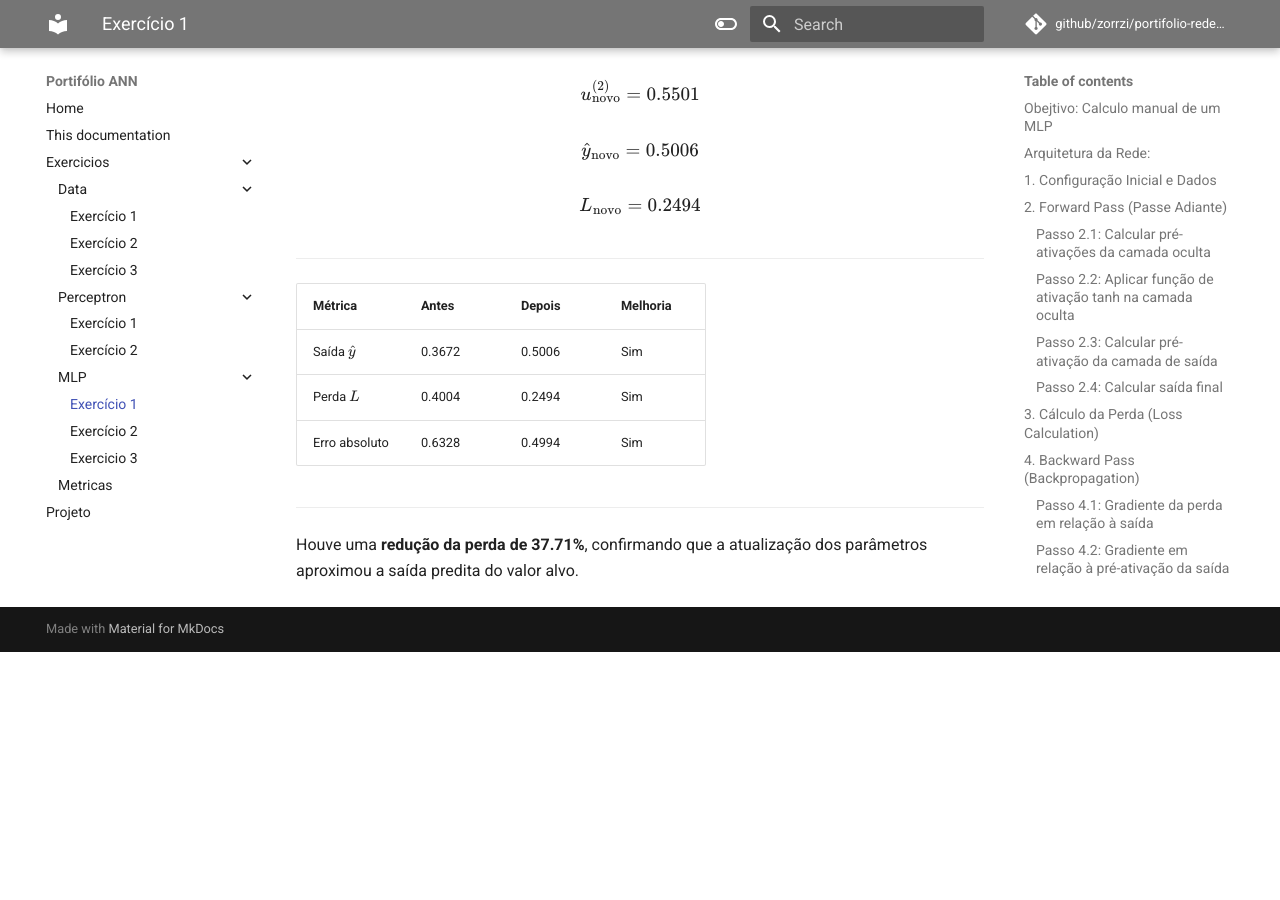
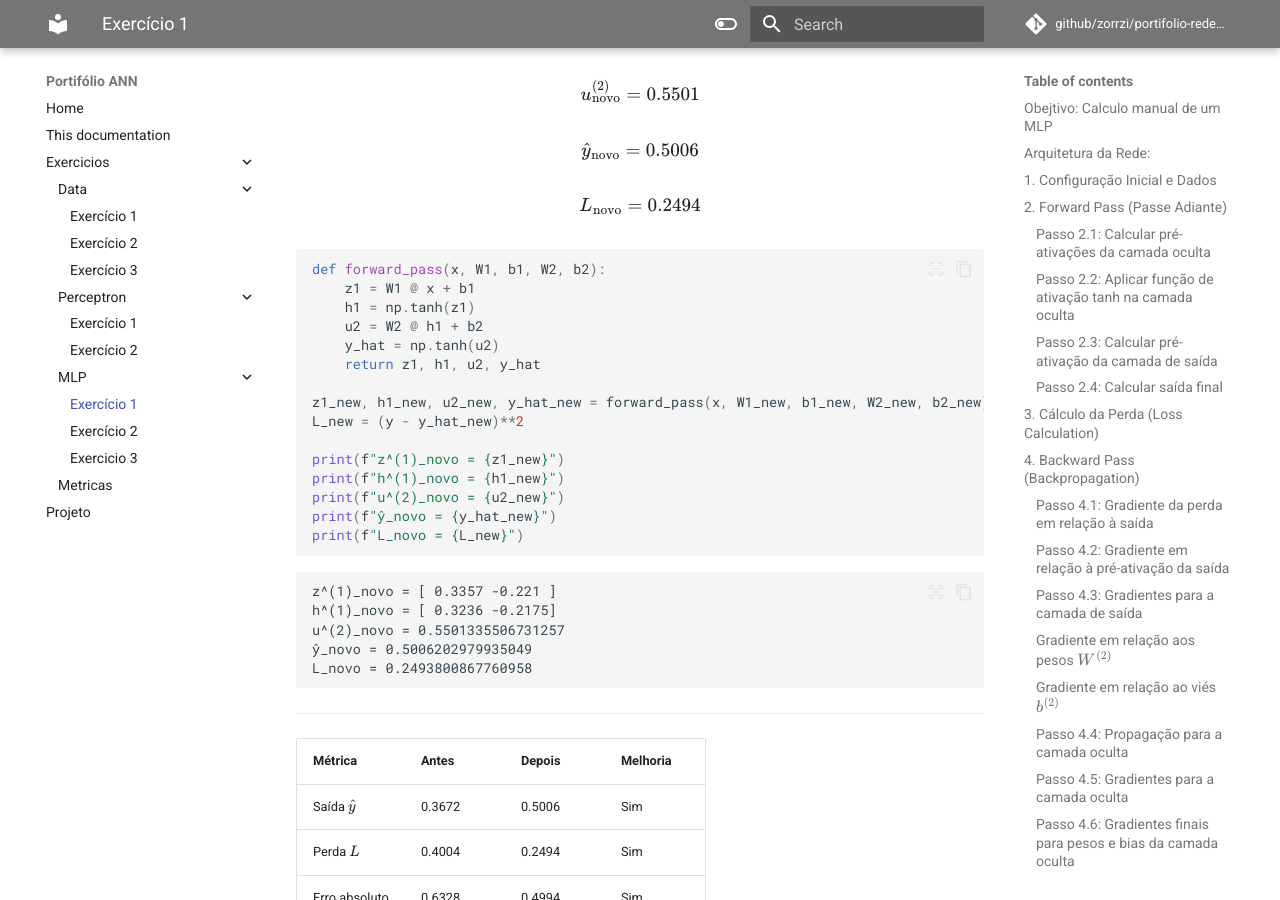
Before and after one commit to zorrzi/portifolio-redesneurais, an MkDocs documentation site: the page built from docs/mlp/exercicio1/exercicio1.md, in a window 1280 px wide and 900 px high, scrolled down 12410 px. Built offline with MkDocs 1.6.1 and Material for MkDocs 9.7.7, drawn with Linux system fonts in a browser that asks for light colours; comment, search, counter and statistics services are not loaded; before the commit the page ends 13062 px from its top, so only the background shows below that.

Commit message:
FEAT: ex1 - mlp: add etapa 6

````diff
--- a/docs/mlp/exercicio1/exercicio1.md
+++ b/docs/mlp/exercicio1/exercicio1.md
@@ -769,6 +769,32 @@
 L_{\text{novo}} = 0.2494
 \]
 
+```python
+def forward_pass(x, W1, b1, W2, b2):
+    z1 = W1 @ x + b1
+    h1 = np.tanh(z1)
+    u2 = W2 @ h1 + b2
+    y_hat = np.tanh(u2)
+    return z1, h1, u2, y_hat
+
+z1_new, h1_new, u2_new, y_hat_new = forward_pass(x, W1_new, b1_new, W2_new, b2_new)
+L_new = (y - y_hat_new)**2
+
+print(f"z^(1)_novo = {z1_new}")
+print(f"h^(1)_novo = {h1_new}")
+print(f"u^(2)_novo = {u2_new}")
+print(f"ŷ_novo = {y_hat_new}")
+print(f"L_novo = {L_new}")
+```
+
+```
+z^(1)_novo = [ 0.3357 -0.221 ]
+h^(1)_novo = [ 0.3236 -0.2175]
+u^(2)_novo = 0.5501335506731257
+ŷ_novo = 0.5006202979935049
+L_novo = 0.2493800867760958
+```
+
 ---
 
 
````
